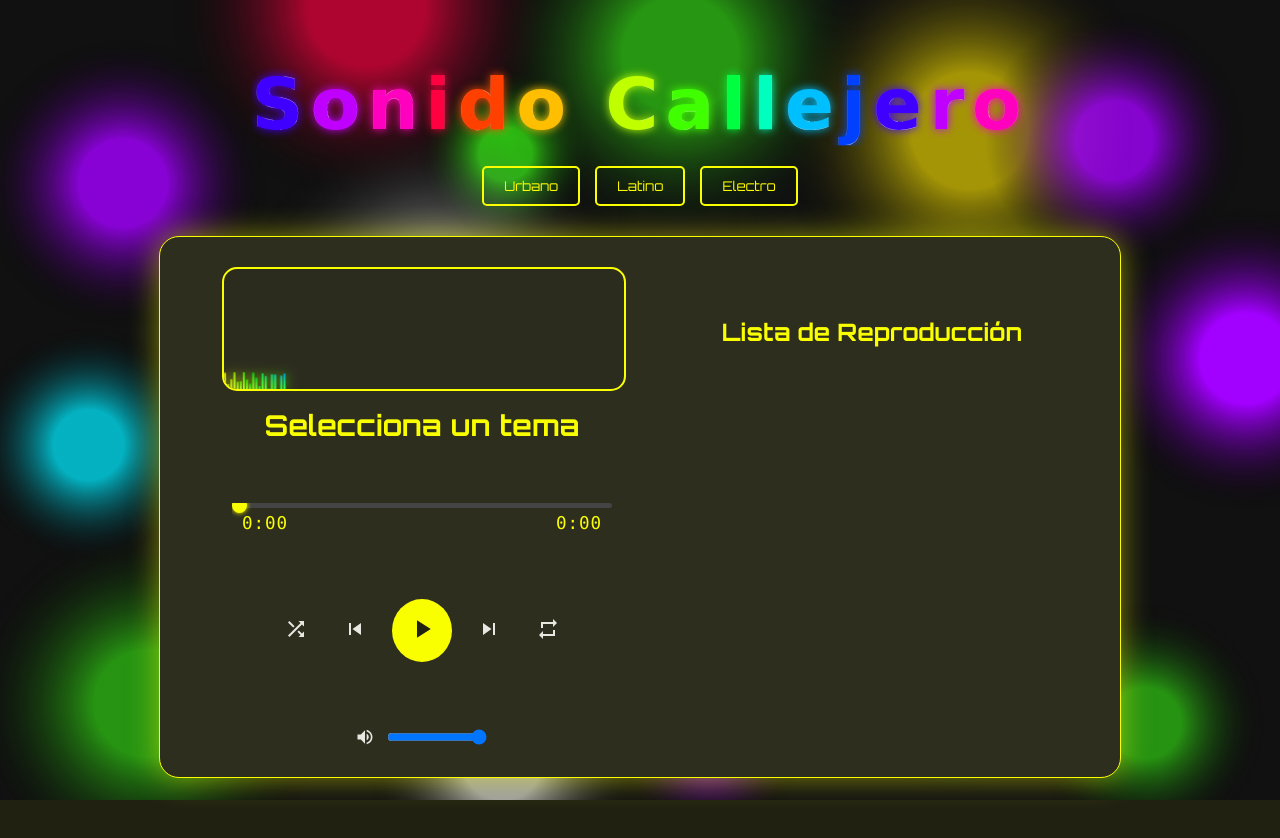
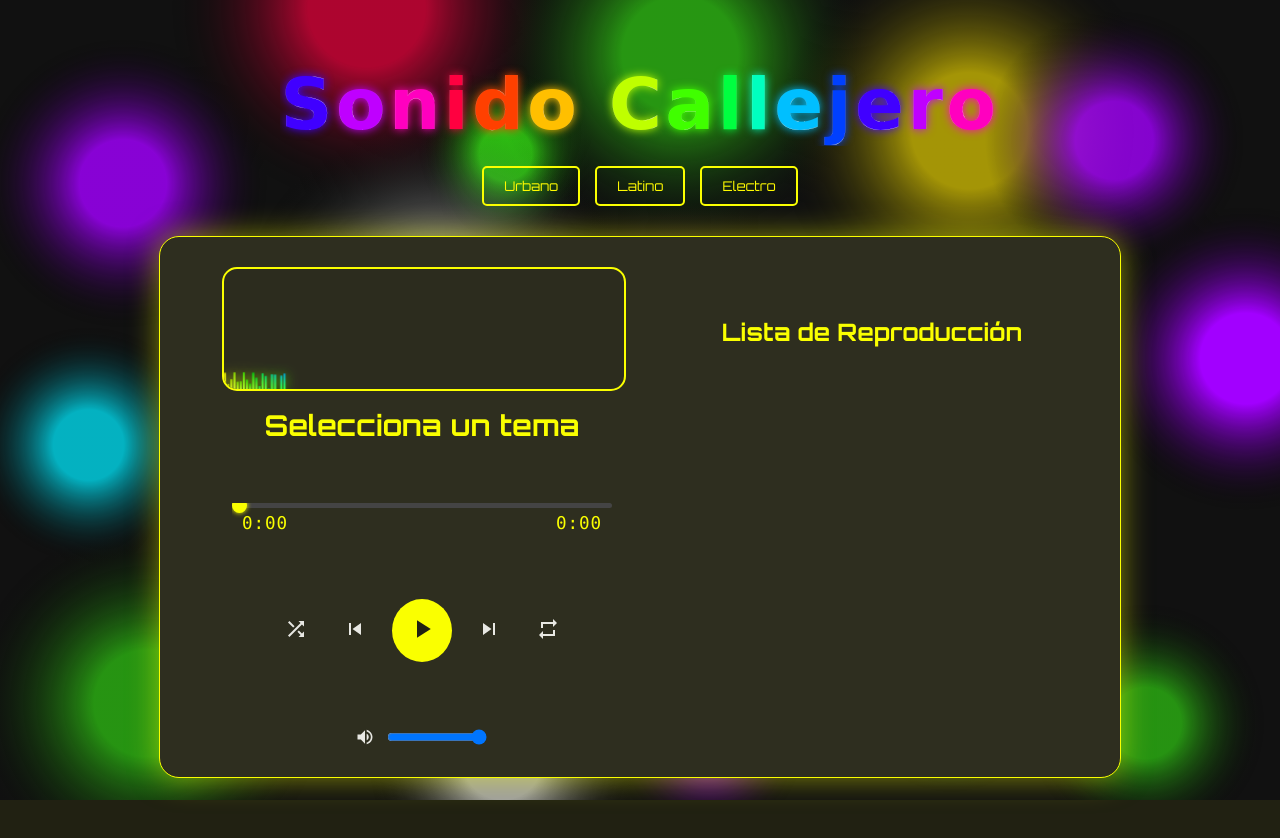
Before and after one commit to Pachodev77/zarmusical, a website: page index.html in a window 1280 px wide. Drawn offline with Linux system fonts and the light colour scheme; no server answers; animation ran at ten frames a second; a web font is replaced by a local one.

Commit message:
Ajuste de espaciado entre letras del título

```diff
--- a/style.css
+++ b/style.css
@@ -31,7 +31,7 @@ body {
     font-weight: normal;
     font-size: 4.5em;
     font-weight: 900;
-    letter-spacing: 0.1em;
+    letter-spacing: 0.05em;
     text-align: center;
     margin: 40px 20px 20px;
     color: var(--primary-color);
```
